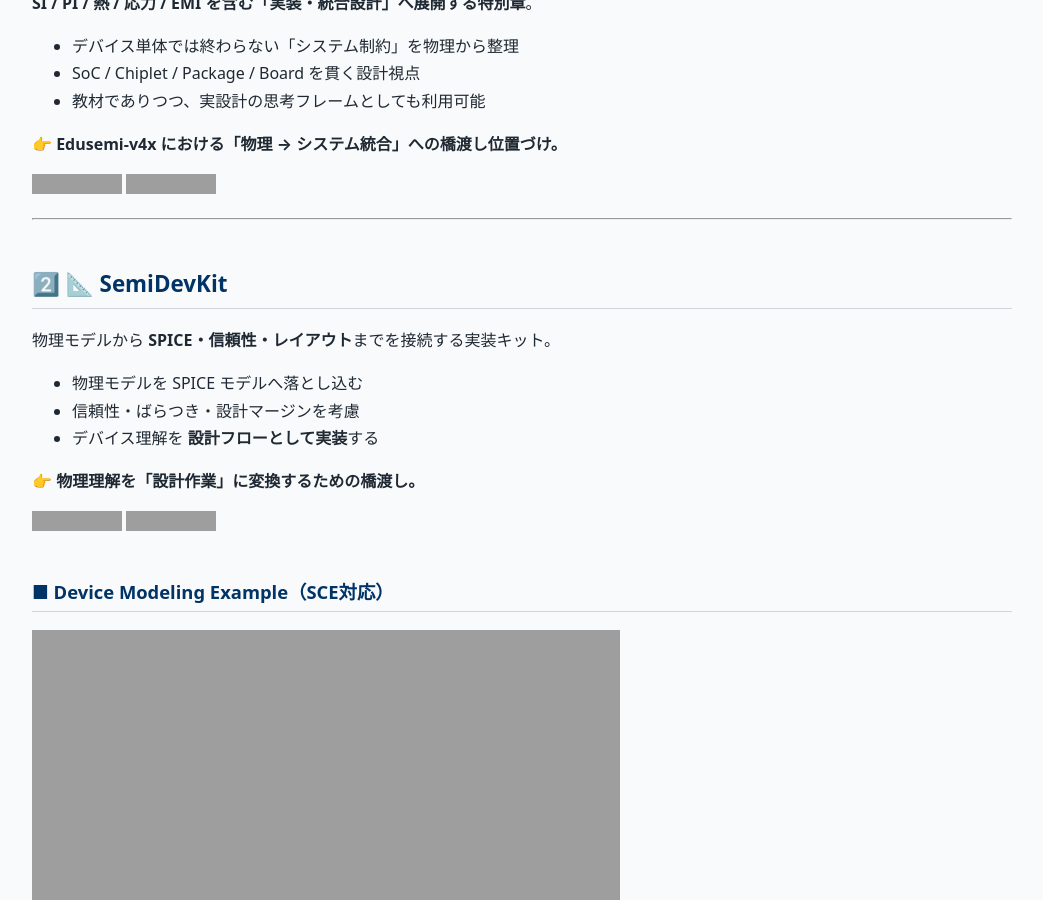
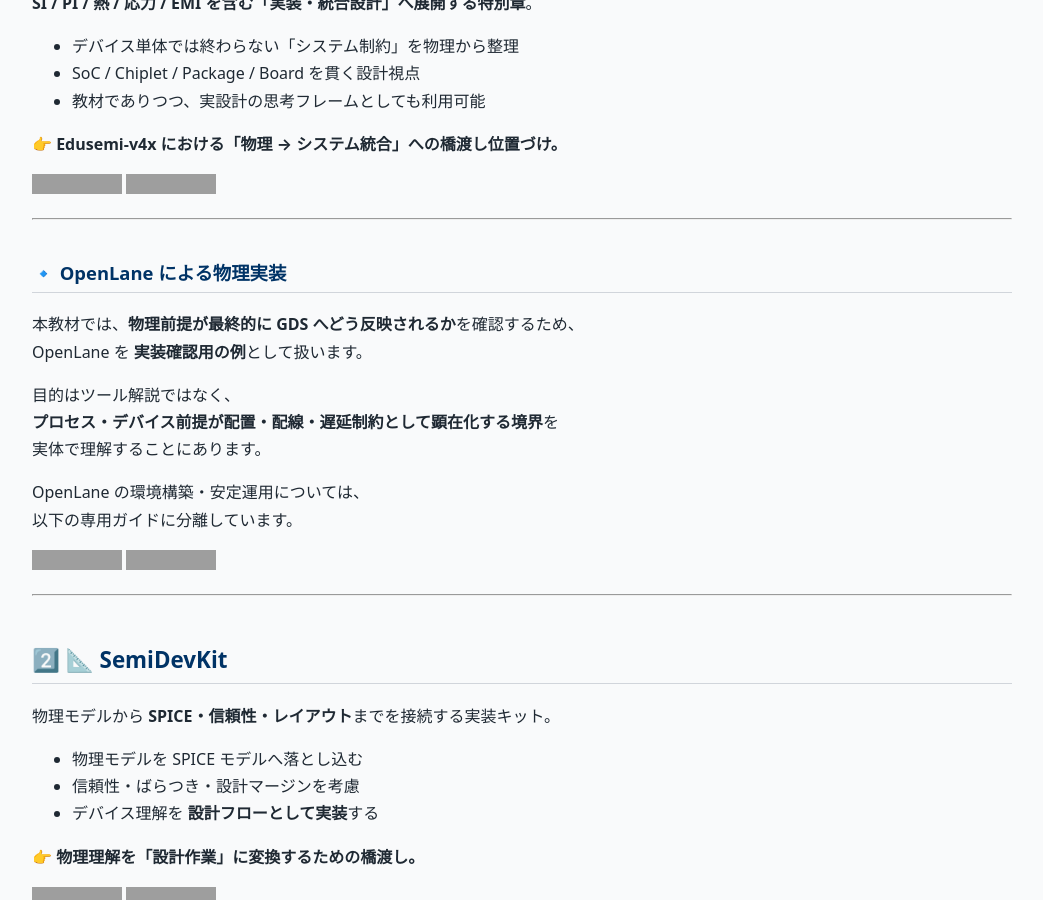
Before and after one commit to Samizo-AITL/Samizo-AITL.github.io, a Jekyll site: the page built from portal/index.md, in a window 1280 px wide and 900 px high, scrolled down 4627 px. Shown: the whole window, without its empty margins (118-1161 px from the left). Built offline with Jekyll 4.4.1, drawn with Linux system fonts in a browser that asks for light colours; our own code applies the rules of GitHub Pages for plain Markdown files; grey boxes are pictures that could not be loaded.

Commit message:
Update index.md

```diff
--- a/portal/index.md
+++ b/portal/index.md
@@ -193,6 +193,23 @@
 
 [![Site](https://img.shields.io/badge/View-Site-brightgreen?logo=github)](https://samizo-aitl.github.io/Edusemi-v4x/f_chapter2a_systemdk/)
 [![Repo](https://img.shields.io/badge/View-Repo-blue?logo=github)](https://github.com/Samizo-AITL/Edusemi-v4x/tree/main/f_chapter2a_systemdk)
+
+---
+
+### 🔹 OpenLane による物理実装
+
+本教材では、**物理前提が最終的に GDS へどう反映されるか**を確認するため、
+OpenLane を **実装確認用の例**として扱います。
+
+目的はツール解説ではなく、
+**プロセス・デバイス前提が配置・配線・遅延制約として顕在化する境界**を
+実体で理解することにあります。
+
+OpenLane の環境構築・安定運用については、
+以下の専用ガイドに分離しています。
+
+[![Site](https://img.shields.io/badge/View-Site-brightgreen?logo=github)](https://samizo-aitl.github.io/openlane-guide/)
+[![Repo](https://img.shields.io/badge/View-Repo-blue?logo=github)](https://github.com/Samizo-AITL/openlane-guide)
 
 ---
 
```
